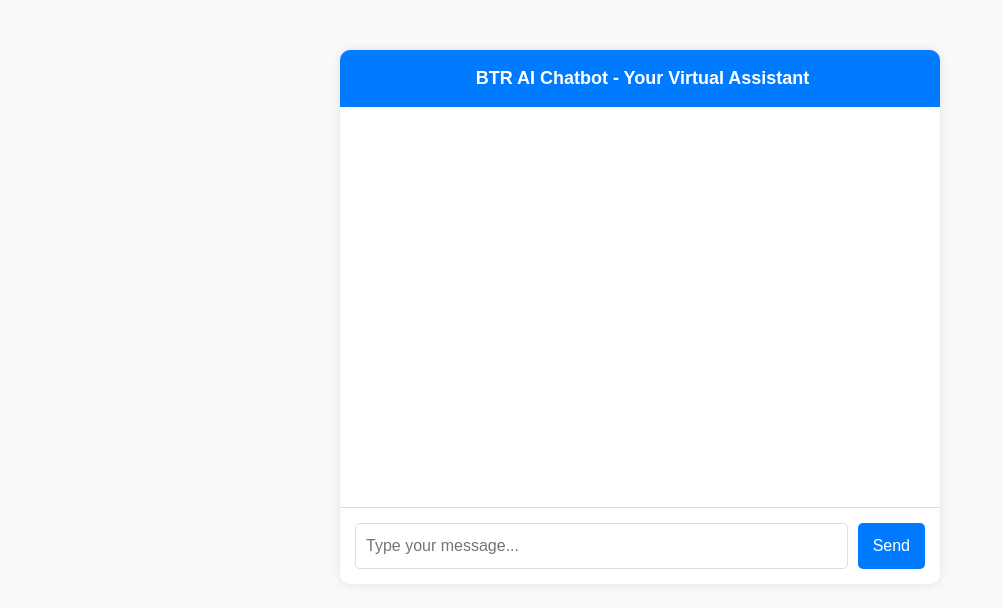
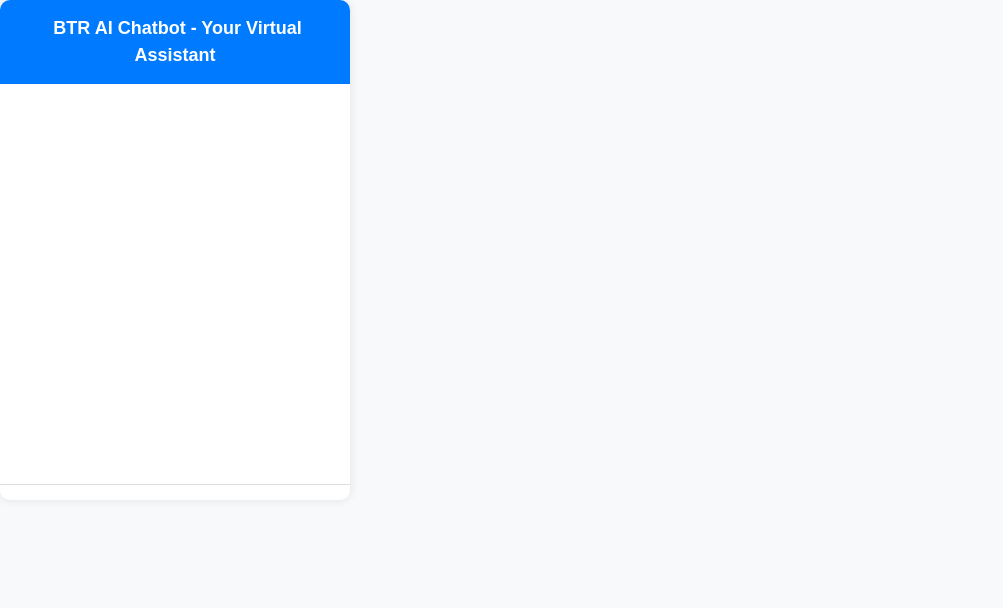
Before and after one commit to Evrd7/AI_Chatbot_Advanced, a Flask app: page / in a window 1280 px wide. Shown: the top 608 px of the page, without its empty margins (0-1003 px from the left). Run offline with Flask 3, Linux system fonts and the light colour scheme.

Commit message:
Updated chatbot UI for embedding

```diff
--- a/templates/index.html
+++ b/templates/index.html
@@ -15,12 +15,13 @@
             font-family: Arial, sans-serif;
         }
 
+        /* 🔹 Update Chat Container for Iframe Display */
         .chat-container {
-            max-width: 600px;
-            margin: 50px auto;
-            background: #fff;
+            width: 350px;
+            height: 500px;
             border-radius: 10px;
             box-shadow: 0px 0px 10px rgba(0, 0, 0, 0.1);
+            background: white;
             overflow: hidden;
         }
 
```
